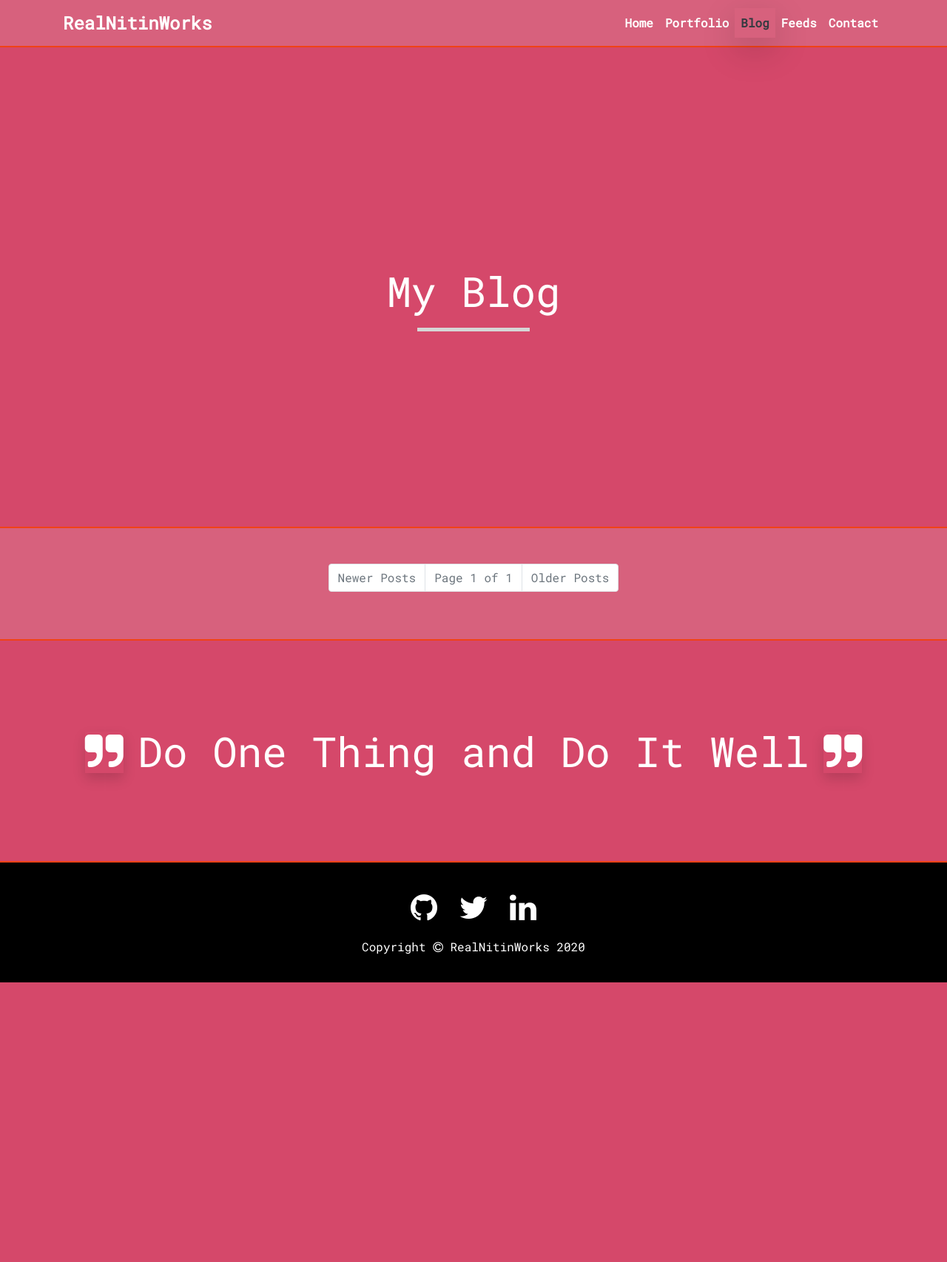
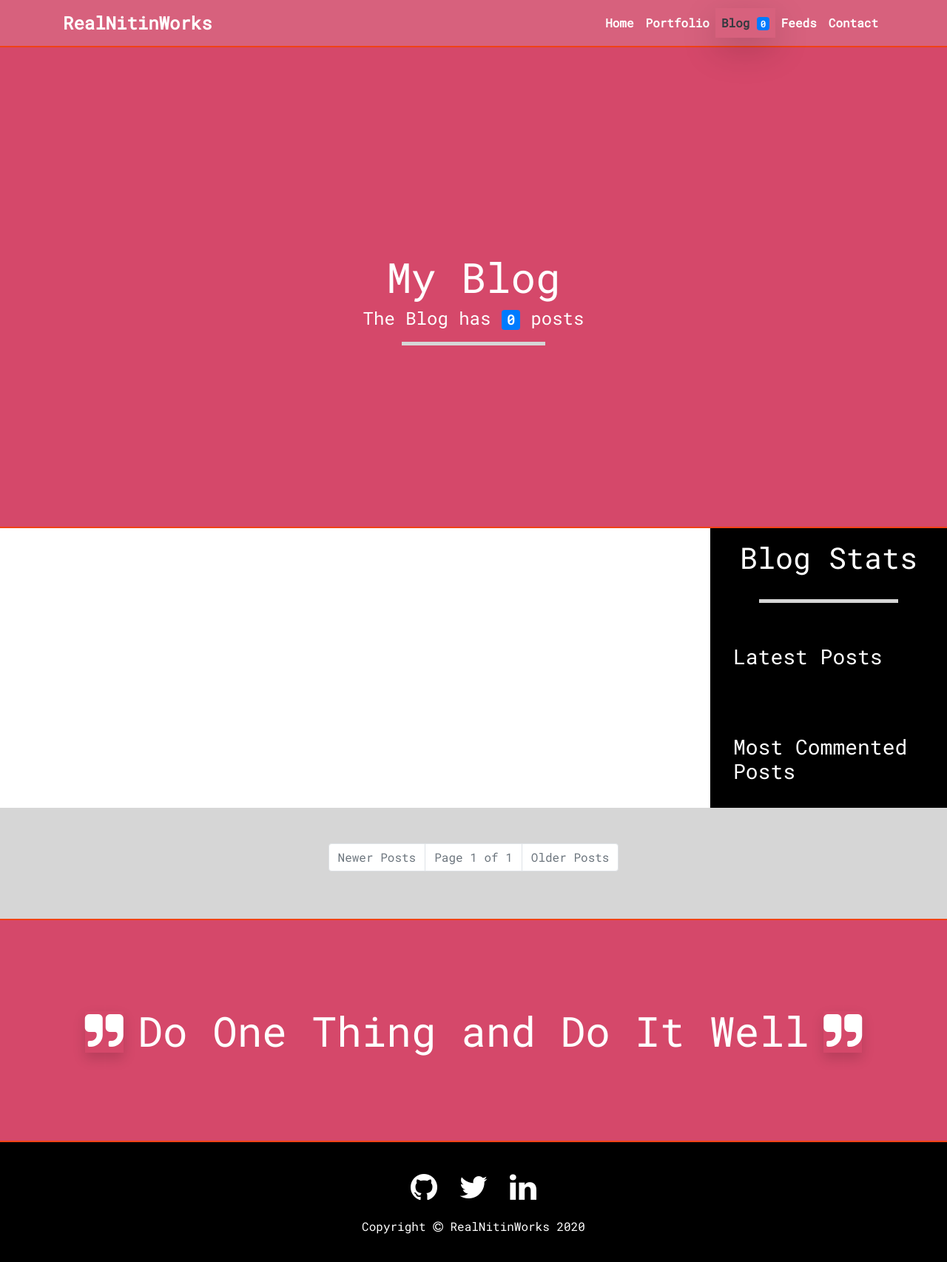
Before and after one commit to realnitinworks/Portfolio, a Django app: page /blog/ in a window 1280 px wide. Shown: the whole page at 74% size. Before the commit the page ends 1328 px from the top, so only its background shows below. Run offline with Django 3.2, Linux system fonts and the light colour scheme; data that the repository does not hold is empty; parts of the project's set-up code (start-up, migrations or seed data) failed here and were passed over; some libraries are stand-ins or nearby versions.

Commit message:
Add custom template tags for blog stats.

```diff
--- /dev/null
+++ b/blog/templates/blog/post/latest_posts.html
@@ -0,0 +1,11 @@
+<!-- blog/post/latest_posts.html -->
+
+<ul>
+    {% for post in latest_posts %}
+    <li>
+        <p>
+            <a class="text-warning" href="{{ post.get_absolute_url }}">{{ post }}</a>
+        </p>
+    </li>
+    {% endfor %}
+</ul>
--- a/blog/templates/blog/post/post_list.html
+++ b/blog/templates/blog/post/post_list.html
@@ -2,6 +2,7 @@
 
 {% extends 'base.html' %}
 {% load static %}
+{% load blog_tags %}
 
 {% block title %}
 {{ block.super }} - Blog Posts
@@ -12,6 +13,7 @@
 <div class="col-sm-12 d-flex align-items-center justify-content-center">
     <div class="text-center">
         <h1 class="display-4">My Blog</h1>
+        <h4>The Blog has <span class="badge badge-primary">{% total_posts %}</span> posts</h4>
         <hr class="hr-accent">
     </div>
 </div>
@@ -22,25 +24,61 @@
 {% block content %}
 
 <!-- Section 1-->
-{% for post in posts %}
-<div class="{% cycle 'section-primary' 'section-secondary' %} shadow-lg p-5">
-    <div class="container">
-        <div class="row post-list-grid d-flex align-items-center flex-wrap">
-            <div class="col-12 normal-text">
-                <a href="{{ post.get_absolute_url }}">
-                    <h2>{{ post.title }}</h2>
-                    <p class="text-info">{{ post.summary }}</p>
-                    <div class="text-success">Author: {{ post.author|title }} | {{ post.publish|date:"M d, Y" }}</div>
-                </a>
+<div>
+    <div class="container-fluid">
+        <div class="row">
+            <!-- Post list -->
+            <div class="col-12 col-lg-9 section-primary h-100">
+                <div class="row">
+                    {% for post in posts %}
+                    <div
+                        class="post-list-grid col-12 normal-text {% cycle 'section-primary' 'section-secondary' %} shadow-lg p-5">
+                        <a href="{{ post.get_absolute_url }}">
+                            <h2>{{ post.title }}</h2>
+                            <p class="text-info">{{ post.summary }}</p>
+                            <div class="text-success">
+                                Author: <span class="badge badge-warning">
+                                    {{ post.author|title }}
+                                </span> | <span class="badge badge-info">{{ post.publish|date:"M d, Y" }}
+                                </span>
+                            </div>
+                        </a>
+                    </div>
+                    {% endfor %}
+                </div>
             </div>
+            <!-- Post list ends -->
+
+            <!-- Blog stats Sidebar -->
+            <div class="col-12 col-lg-3 normal-text text-white post-list-sidebar">
+                <h1 class="display-5 text-center p-3">Blog Stats</h1>
+                <hr class="hr-accent">
+                <div class="p-3">
+                    <h3 class="mt-4">Latest Posts</h3>
+                    {% show_latest_posts 3 %}
+                </div>
+                <div class="mt-3 p-3">
+                    <h3 class="mt-4">Most Commented Posts</h3>
+                    {% get_most_commented_posts 3 as most_commented_posts %}
+                    <ul>
+                        {% for post in most_commented_posts %}
+                        <li>
+                            <p>
+                                <a class="text-info" href="{{ post.get_absolute_url }}">{{ post }}</a>
+                                <span class="badge badge-success">{% total_active_comments post %}</span>
+                            </p>
+                        </li>
+                        {% endfor %}
+                    </ul>
+                </div>
+            </div>
+            <!-- Blog stats sidebar ends -->
         </div>
-
     </div>
 </div>
-{% endfor %}
 
 <!-- Pagination links -->
-<div class="header-secondary section-boundary">
+<div class="section-primary section-boundary">
     <div class="container p-5">
         {% include 'pagination.html' with page=posts next="Older Posts" previous="Newer Posts"%}
     </div>
--- a/blog/templatetags/blog_tags.py
+++ b/blog/templatetags/blog_tags.py
@@ -1,4 +1,5 @@
 from django import template
+from django.db.models import Count, Q
 from django.utils.safestring import mark_safe
 
 import mistune
@@ -6,6 +7,8 @@ from mistune.directives import DirectiveToc
 from pygments import highlight
 from pygments.lexers import get_lexer_by_name
 from pygments.formatters import html
+
+from ..models import Post
 
 
 register = template.Library()
@@ -26,3 +29,31 @@ def markdown_format(text):
     renderer = HighlightRenderer()
     markdown = mistune.create_markdown(renderer=renderer, plugins=plugins)
     return mark_safe(markdown(text))
+
+
+@register.simple_tag
+def total_posts():
+    return Post.published.count()
+
+
+@register.inclusion_tag("blog/post/latest_posts.html")
+def show_latest_posts(count=3):
+    latest_posts = Post.published.all()[:count]
+    return {
+        "latest_posts": latest_posts,
+    }
+
+
+@register.simple_tag
+def get_most_commented_posts(count=3):
+    # https://docs.djangoproject.com/en/3.0/topics/db/aggregation/#cheat-sheet
+    # We want group posts and order them by the total number of active comments.
+    total_active_comments = Count('comments', filter=Q(comments__active=True))
+    return Post.published.annotate(
+        total_comments=total_active_comments
+    ).order_by('-total_comments')[:count]
+
+
+@register.simple_tag
+def total_active_comments(post):
+    return post.comments.filter(active=True).count()
--- a/static/assets/css/styles.css
+++ b/static/assets/css/styles.css
@@ -5,6 +5,7 @@
   --footer-background: var(--black-color);
   --post-list-link-color: var(--black-color);
   --pagination-link-color: var(--black-color);
+   --post-list-sidebar-background-color: var(--black-color);
 
   --first-set-primary-color: #cc1e48cf;
   --first-set-secondary-color: #ce3d5fcf;
@@ -79,7 +80,7 @@ a.navbar-brand:hover {
   min-height: 600px;
 }
 
-#banner hr {
+#banner hr, .post-list-sidebar hr {
   border-top: 5px solid;
   width: 65%;
 }
@@ -228,3 +229,11 @@ blockquote > p {
   position: relative;
   min-height: 100px;
 }
+
+.post-list-sidebar {
+  background-color: var(--post-list-sidebar-background-color);
+}
+
+.post-list-sidebar a {
+  text-decoration: none;
+}
--- a/templates/navbar.html
+++ b/templates/navbar.html
@@ -1,3 +1,7 @@
+<!-- navbar.html-->
+{% load blog_tags %}
+
+
 <!-- Navbar -->
 <nav class="navbar navbar-light navbar-expand-md section-boundary">
     <div class="container">
@@ -25,7 +29,7 @@
                 <li class="nav-item" role="presentation">
                     <a class="nav-link text-white  {% if active == "blog" %} shadow-lg text-dark {% endif %}"
                         href="{% url "blog:post_list" %}">
-                        Blog
+                        Blog <span class="badge badge-primary">{% total_posts %}</span>
                     </a>
                 </li>
                 <li class="nav-item" role="presentation">
```
